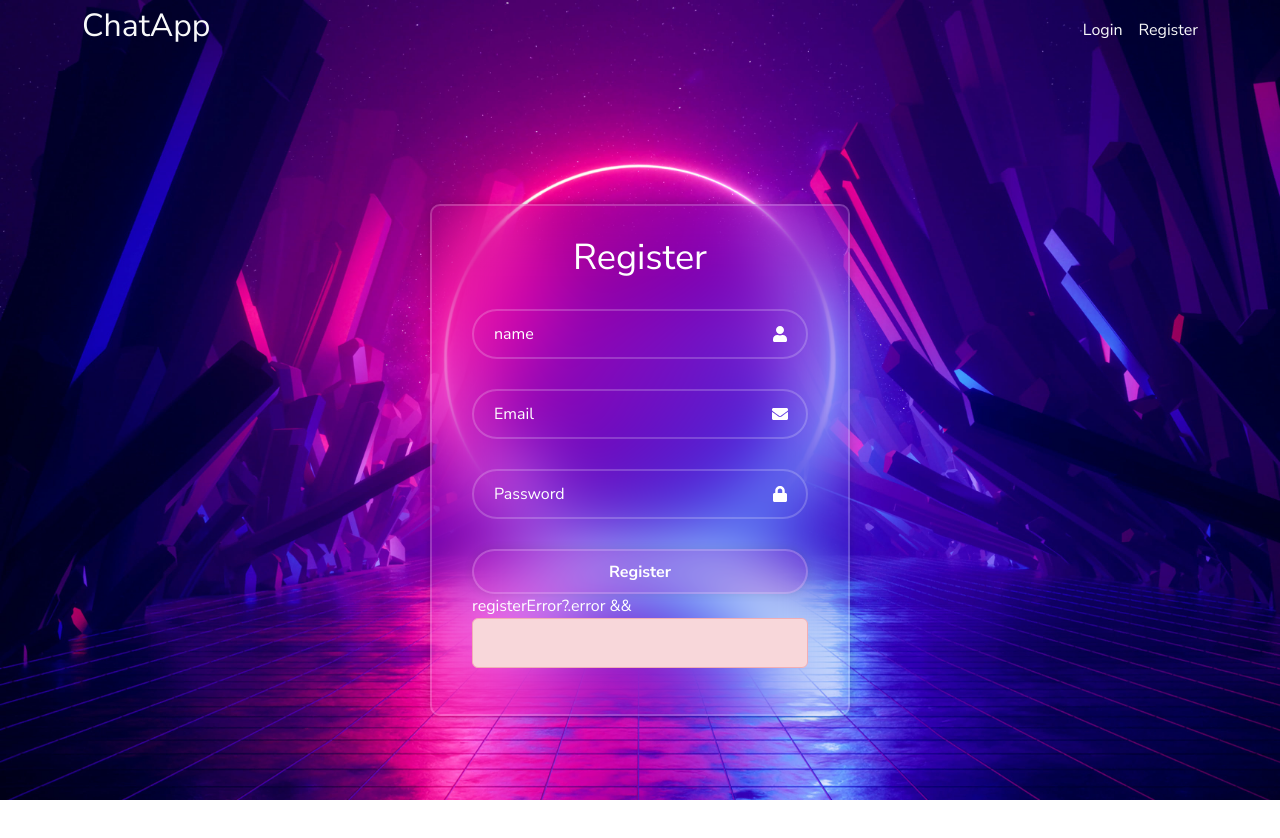
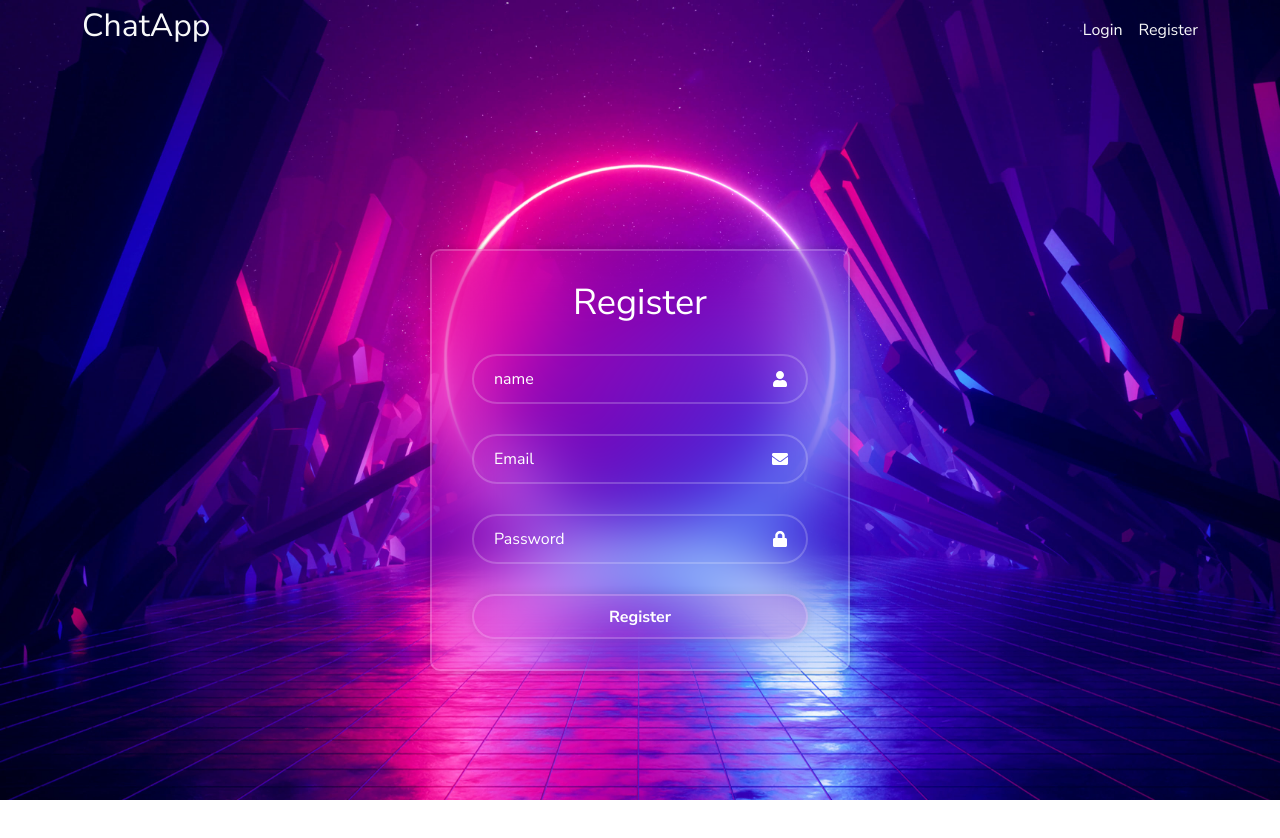
Before and after one commit to SimuChhit/FirstChatRoom, a React (Vite) app in the folder client/: page /register in a window 1280 px wide. Shown: the top 838 px of the page. Built offline with nearby package versions, Linux system fonts and the light colour scheme.

Commit message:
[Fix] Fix the error messaging

```diff
--- a/client/src/pages/Register.jsx
+++ b/client/src/pages/Register.jsx
@@ -34,11 +34,7 @@ const Register = () => {
           <Button className="register-button" variant="primary" type="submit">
             {isRegisterLoading ? "Creating your account" : "Register"}
           </Button>
-        </div>
-        <div>
-          registerError?.error && <Alert variant="danger">
-          <p>{registerError?.message}</p>
-        </Alert>
+          {registerError?.error && <Alert variant="danger"><p>{registerError?.message}</p></Alert>}
         </div>
       </div>
     </Form>
```
